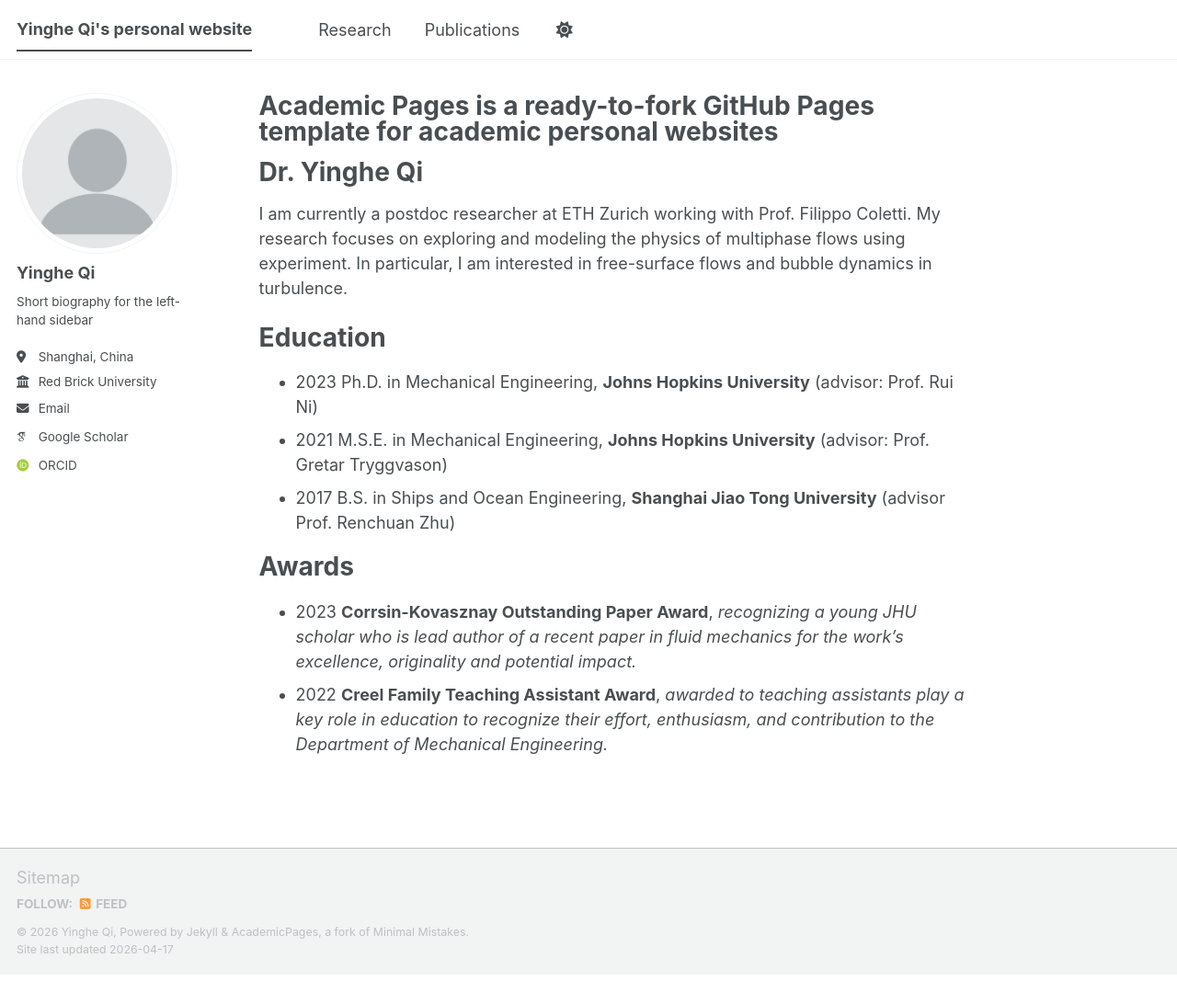
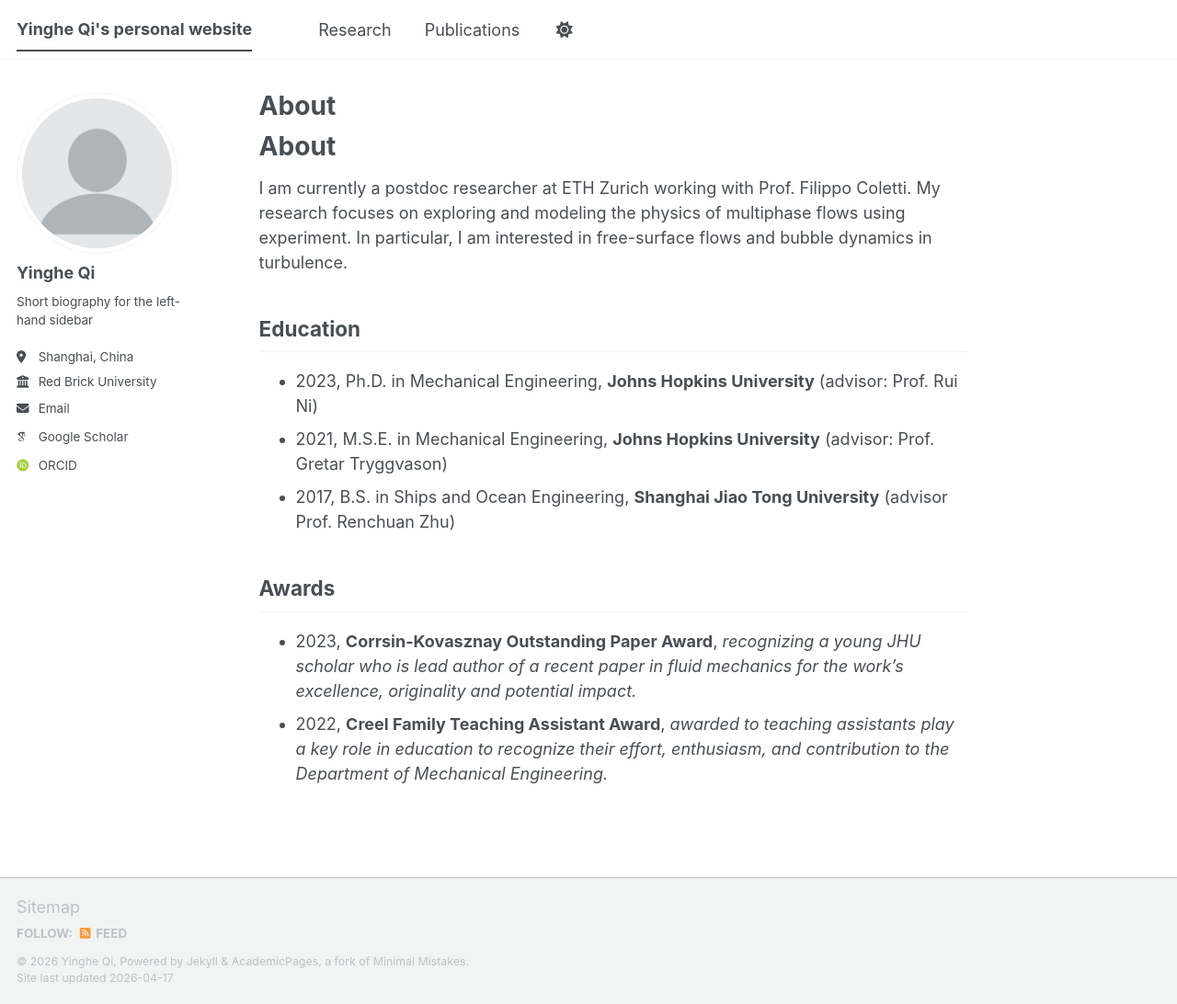
Before and after one commit to yingheqi/yingheqi.github.io, a Jekyll site: the page built from _pages/about.md, in a window 1280 px wide and 1092 px high. Shown: the whole window at 92% size. Built offline with Jekyll 4.4.1, drawn with Linux system fonts in a browser that asks for light colours; some web fonts are replaced; a script bundle is joined from its source files by our own code; library files that are not in the unit come from our copies; our own code applies the rules of GitHub Pages for plain Markdown files.

Commit message:
Update about.md

```diff
--- a/_pages/about.md
+++ b/_pages/about.md
@@ -1,20 +1,20 @@
 ---
 permalink: /
-title: "Academic Pages is a ready-to-fork GitHub Pages template for academic personal websites"
+#title: "Academic Pages is a ready-to-fork GitHub Pages template for academic personal websites"
 author_profile: true
 redirect_from:
   - /about/
   - /about.html
 ---
 
-# Dr. Yinghe Qi
+# About
 I am currently a postdoc researcher at ETH Zurich working with Prof. Filippo Coletti. My research focuses on exploring and modeling the physics of multiphase flows using experiment. In particular, I am interested in free-surface flows and bubble dynamics in turbulence.
 
-# Education
-- 2023 Ph.D. in Mechanical Engineering, **Johns Hopkins University** (advisor: Prof. Rui Ni)
-- 2021 M.S.E. in Mechanical Engineering, **Johns Hopkins University** (advisor: Prof. Gretar Tryggvason)
-- 2017 B.S. in Ships and Ocean Engineering, **Shanghai Jiao Tong University** (advisor Prof. Renchuan Zhu)
+## Education
+- 2023, Ph.D. in Mechanical Engineering, **Johns Hopkins University** (advisor: Prof. Rui Ni)
+- 2021, M.S.E. in Mechanical Engineering, **Johns Hopkins University** (advisor: Prof. Gretar Tryggvason)
+- 2017, B.S. in Ships and Ocean Engineering, **Shanghai Jiao Tong University** (advisor Prof. Renchuan Zhu)
 
-# Awards
-- 2023 **Corrsin-Kovasznay Outstanding Paper Award**, *recognizing a young JHU scholar who is lead author of a recent paper in fluid mechanics for the work’s excellence, originality and potential impact.*
-- 2022 **Creel Family Teaching Assistant Award**, *awarded to teaching assistants play a key role in education to recognize their effort, enthusiasm, and contribution to the Department of Mechanical Engineering.*
+## Awards
+- 2023, **Corrsin-Kovasznay Outstanding Paper Award**, *recognizing a young JHU scholar who is lead author of a recent paper in fluid mechanics for the work’s excellence, originality and potential impact.*
+- 2022, **Creel Family Teaching Assistant Award**, *awarded to teaching assistants play a key role in education to recognize their effort, enthusiasm, and contribution to the Department of Mechanical Engineering.*
```
